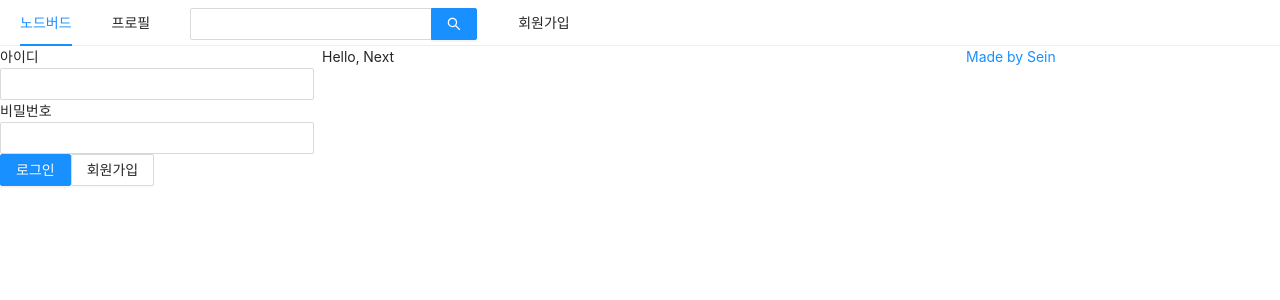
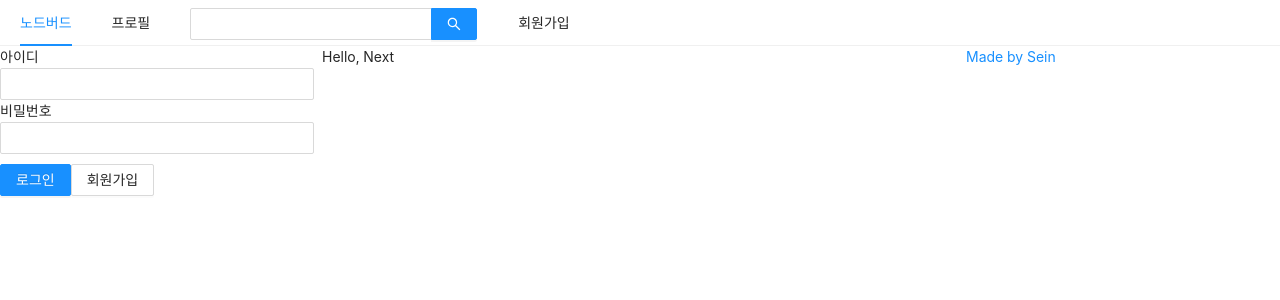
Before and after one commit to imssein/nodebird, a Next.js app in the folder frontend/: page / in a window 1280 px wide. Shown: the top 300 px of the page. Built offline with nearby package versions, Linux system fonts and the light colour scheme.

Commit message:
리렌더링 이해하기

```diff
--- a/frontend/components/AppLayout.js
+++ b/frontend/components/AppLayout.js
@@ -5,10 +5,15 @@
 import { Input, Menu, Row, Col } from "antd";
 import UserProfile from "../components/UserProfile";
 import LoginForm from "../components/LoginForm";
+import styled from "styled-components";
 
+const SearchInput = styled(Input.Search)`
+  vertical-align: middle;
+`;
 export default function AppLayout({ children }) {
   //서버쪽 완성 전 상태 관리를 위해 dummy data 사용
   const [isLoggedIn, setIsLoggedIn] = useState(false);
+
   return (
     <div>
       <Menu mode="horizontal">
@@ -23,7 +28,7 @@
           </Link>
         </Menu.Item>
         <Menu.Item>
-          <Input.Search enterButton style={{ verticalAlign: "middle" }} />
+          <SearchInput enterButton />
         </Menu.Item>
         <Menu.Item>
           <Link href="/signup">
--- a/frontend/components/LoginForm.js
+++ b/frontend/components/LoginForm.js
@@ -1,13 +1,17 @@
 import { useState, useCallback } from "react";
 import { Form, Input, Button } from "antd";
 import Link from "next/link";
+import styled from 'styled-components';
+
+const ButtonWrapper = styled.div`
+    margin-top: 10px;
+`;
 
 export default function LoginForm() {
-
   const [id, setId] = useState("");
   const [password, setPassword] = useState("");
 
-// 반복되는 부분들은 custom hook을 이용하여 처리할 수 있음
+  // 반복되는 부분들은 custom hook을 이용하여 처리할 수 있음
   const onChangeId = useCallback((e) => {
     setId(e.target.value);
   }, []);
@@ -34,7 +38,7 @@
           required
         />
       </div>
-      <div>
+      <ButtonWrapper>
         <Button type="primary" htmlType="submit" loading={false}>
           로그인
         </Button>
@@ -43,7 +47,7 @@
             <Button>회원가입</Button>
           </a>
         </Link>
-      </div>
+      </ButtonWrapper>
     </Form>
   );
 }
```
